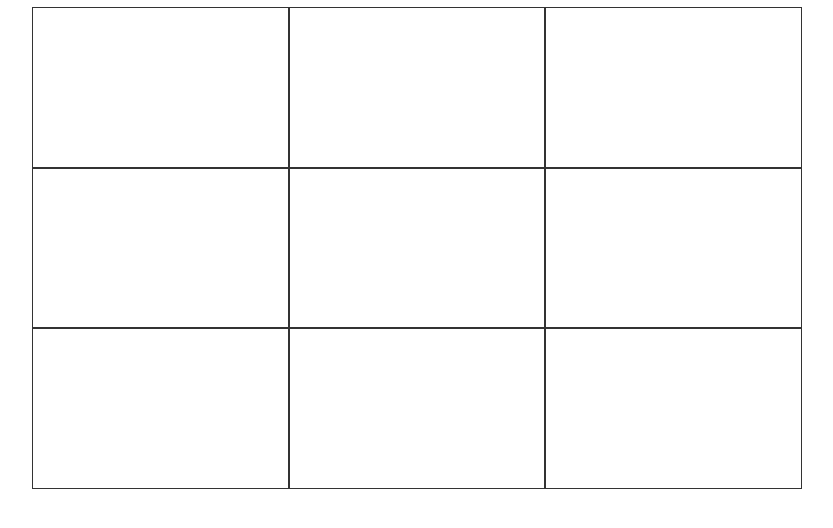
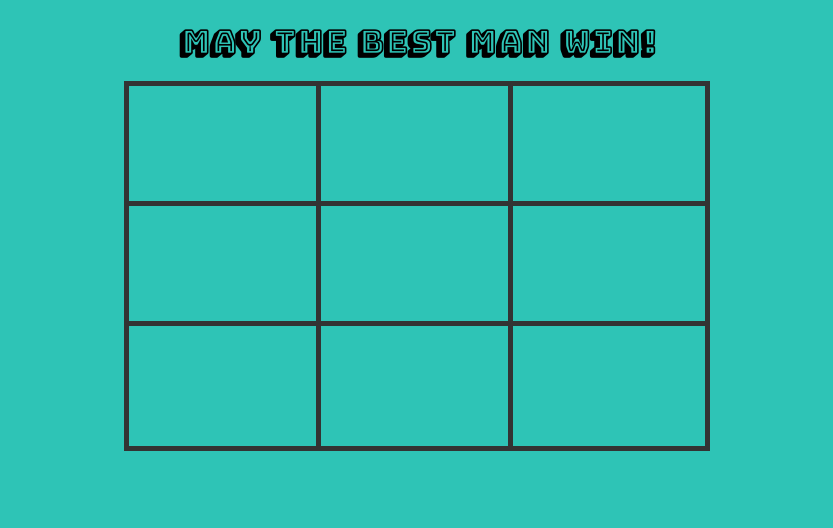
Before and after one commit to Sisyphus6ix/Tic-Tac-Toe, a plain HTML site: page index.html in a window 1280 px wide. Shown: the whole page, without its empty margins (223-1056 px from the left). Drawn offline with Linux system fonts and the light colour scheme.

Commit message:
Bug fixes and styling

```diff
--- a/index.html
+++ b/index.html
@@ -9,6 +9,8 @@
 </head>
 <body>
     <div id="main">
+        <div class="title"><h1>May The Best Man Win!</h1></div>
+
         <div id="board">
             <div class="square"></div>
             <div class="square"></div>
--- a/style.css
+++ b/style.css
@@ -1,14 +1,34 @@
+@import url('https://fonts.googleapis.com/css2?family=Bungee+Shade&display=swap');
+
+* {
+    font-family: 'Bungee Shade', cursive;
+    background-color: #2ec4b6;
+}
+
+.title {
+    text-align: center;
+    color: black;
+}
+
 #board {
     display: flex;
     margin-left: auto;
     margin-right: auto;
-    width: 60vw;
-    height: 60vh;
+    width: 45vw;
     display: grid;
     grid-template-columns: repeat(3, 1fr);
 }
 
 .square {
-    box-shadow: 0 0 0 1px #333333;
+    display: flex;
+    box-shadow: 0 0 0 5px #333333;
+    justify-content: center;
+    align-items: center;
+    height: 7.5rem;
+    font-size: 3rem;
     cursor: pointer;
 }
+
+.square:hover {
+    background-color: #92f2e8;
+}
```
Also changed, not shown: 1 other file.
